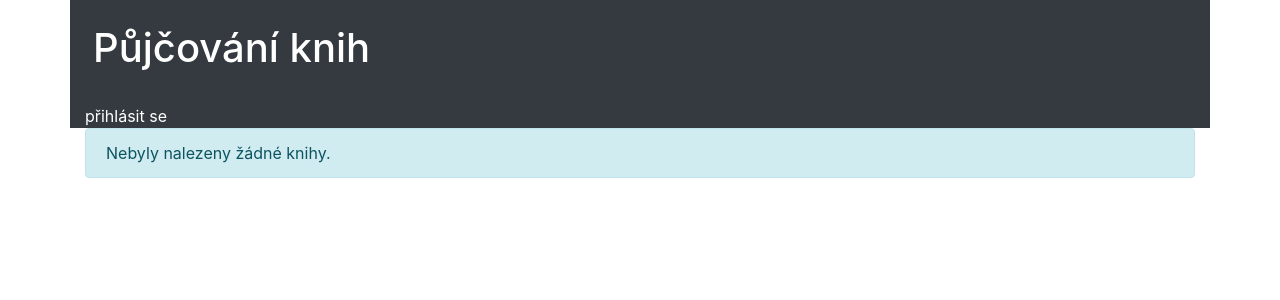
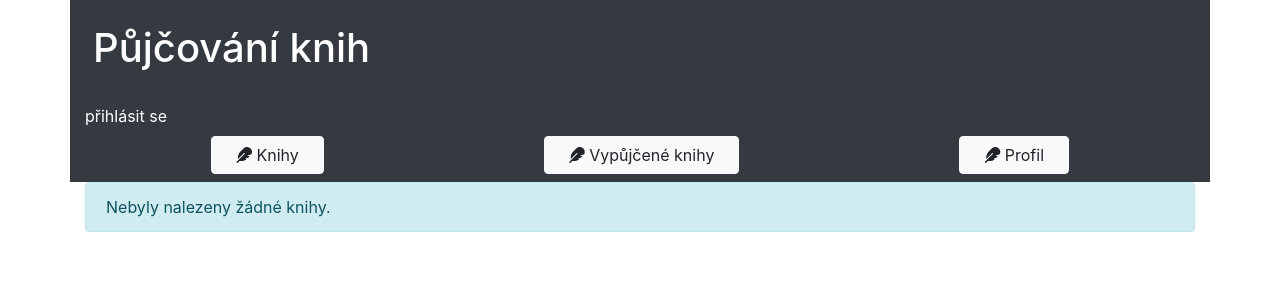
Before and after one commit to matej-oliva/Library, a PHP site: page /index.php in a window 1280 px wide. Shown: the top 300 px of the page. Run offline with PHP 8.4, Linux system fonts and the light colour scheme; data that the repository does not hold is empty; some libraries are stand-ins or nearby versions; some web fonts are replaced.

Commit message:
[FEATURE] navigation in header

```diff
--- a/include/header.php
+++ b/include/header.php
@@ -45,14 +45,29 @@
             <h1 class="text-white py-4 px-2">Půjčování knih</h1>
             <?php
             if(!empty($_SESSION['user_id'])){
-                echo '<strong>'.htmlspecialchars($_SESSION['user_name']).'</strong>';
-                echo ' - ';
+                echo '<strong class="text-white">'.htmlspecialchars($_SESSION['user_name']).'</strong>';
+                echo '<span class="text-white"> - </span>';
                 echo '<a href="logout.php" class="text-white">odhlásit se</a>';
             }else{
                 echo '<a href="login.php" class="text-white">přihlásit se</a>';
             }
+            ?>
+            <nav class="navbar navbar-dark bg-dark d-flex justify-content-around">
+                    <a id="nav-summary" class="btn btn-light px-4" href="#summary">
+                      <span class="fa fa-feather"></span>
+                      Knihy
+                    </a>
 
+                    <a id="nav-plan" class="btn btn-light px-4" href="#study-plan-page">
+                      <span class="fa fa-feather"></span>
+                      Vypůjčené knihy
+                    </a>
 
-            ?>
+                    <a id="nav-courses" class="btn btn-light px-4" href="#courses-page">
+                      <span class="fa fa-feather"></span>
+                      Profil
+                    </a>
+
+            </nav>
         </header>
         <main class="container">
```
